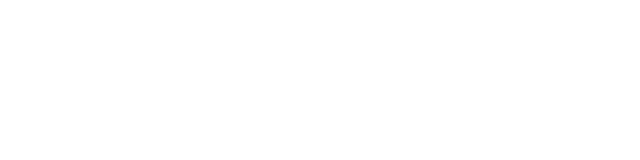
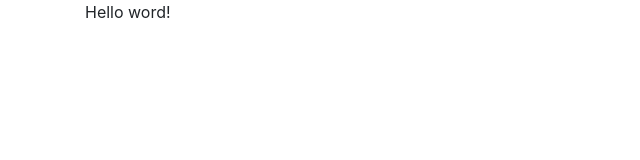
Before and after one commit to rafaelmm899/users-node-mongo-react, a React (Create React App) app in the folder client/: page /dashboard in a window 1280 px wide. Shown: the top 160 px of the page, without its empty margins (0-640 px from the left). Built offline with nearby package versions, Linux system fonts and the light colour scheme; sample sign-in values are in the browser's storage.

Commit message:
User authentication and persistence of the session through the localstorage

```diff
--- a/client/src/App.js
+++ b/client/src/App.js
@@ -1,15 +1,34 @@
 import React, { Component } from 'react';
 import './App.css';
 import { Route, Switch } from "react-router-dom";
-import {Login} from './pages/Login';
+import { Login } from './pages/Login';
+import { Dashboard } from './pages/Dashboard';
+import { PrivateRoute } from './components/PrivateRoute';
 import { Container } from 'react-bootstrap';
+import { isAuthenticated } from './components/Authentication';
 
 export default class App extends Component {
+
+    state = {
+        isAuthenticated : isAuthenticated()
+    }
+
+    componentWillMount(){
+        window.addEventListener('storage', (e) => {
+            if(!isAuthenticated()){
+                this.setState({
+                    isAuthenticated : false
+                })
+            }
+        })
+    }
+
     render(){
         return (
             <Container>
                 <Switch>
                     <Route exact path="/" component={Login} />
+                    <PrivateRoute path="/dashboard" component={Dashboard} />
                 </Switch>
             </Container>
         );
--- /dev/null
+++ b/client/src/components/Authentication.js
@@ -0,0 +1,5 @@
+export const isAuthenticated = () => {
+    let user = localStorage.getItem('user');
+    let token = localStorage.getItem('token');
+    return (user && token);
+}
--- /dev/null
+++ b/client/src/components/PrivateRoute.js
@@ -0,0 +1,23 @@
+import React from 'react';
+import { Route, Redirect } from "react-router-dom";
+import {isAuthenticated} from './Authentication';
+
+export const PrivateRoute = ({ component: Component }) => {
+
+    return (
+        <Route
+            render={props =>
+                isAuthenticated() ? (
+                    <Component {...props} />
+                ) : (
+                    <Redirect
+                        to={{
+                            pathname: "/",
+                            state: { from: props.location }
+                        }}
+                    />
+                )
+            }
+        />
+    );
+}
--- /dev/null
+++ b/client/src/pages/Dashboard.js
@@ -0,0 +1,7 @@
+import React, { Component } from 'react'
+
+export class Dashboard extends Component {
+    render(){
+        return <div>Hello word!</div>
+    }
+}
--- a/client/src/pages/Login.js
+++ b/client/src/pages/Login.js
@@ -1,6 +1,8 @@
 import  React,{ Component } from "react";
 import { Row, Col, Form,Button } from 'react-bootstrap';
-import { Message } from '../components/message'
+import { Message } from '../components/Message'
+import { Redirect } from "react-router-dom";
+import { isAuthenticated } from '../components/Authentication';
 
 export class Login extends Component{
 
@@ -11,7 +13,10 @@ export class Login extends Component{
             type : null,
             message : null
         },
+        isAuthenticated : false
     }
+
+
 
     handleInputOnChange = (e) => {
         this.setState({ [ e.target.name ] : e.target.value })
@@ -22,12 +27,19 @@ export class Login extends Component{
         const { email, password } = this.state;
         fetch('http://localhost:3789/api/login',{
             method : 'POST',
+            headers:{
+                'Content-Type': 'application/json'
+            },
             body : JSON.stringify({ email , password })
         }).then(res => res.json())
             .catch(error => console.log('error', error))
             .then(response => {
                 if(response.user){
-
+                    localStorage.setItem('user', JSON.stringify(response.user));
+                    localStorage.setItem('token',response.token);
+                    this.setState({
+                        isAuthenticated : true
+                    })
                 }else{
                     this.setState({
                         alert : {
@@ -41,6 +53,10 @@ export class Login extends Component{
 
 
     render(){
+        if (isAuthenticated()) {
+            return <Redirect to="/dashboard" />;
+        }
+
         return(
             <Row className="justify-content-md-center" style={{ marginTop:"10%"}}>
                 <Col md="6" className="shadow-sm p-3 mb-5 bg-light rounded">
```
